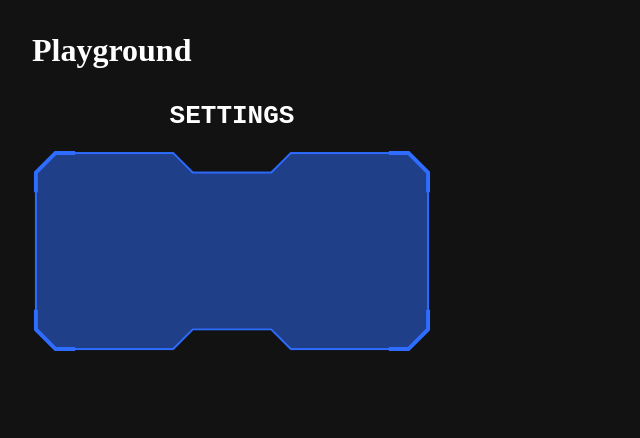
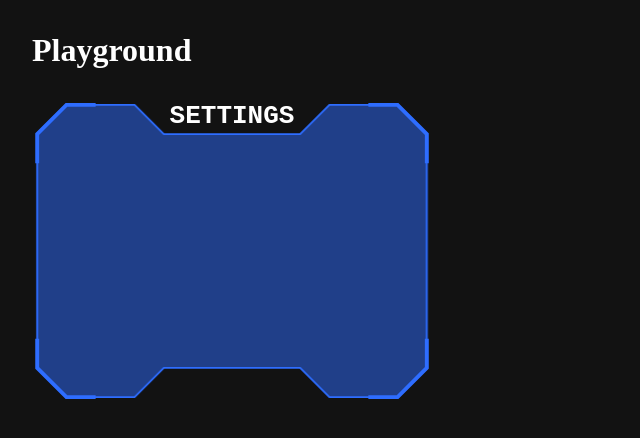
Before and after one commit to CodectiveOrg/snake-frontend, a React (Vite) app: page /playground in a window 1280 px wide. Shown: the top 438 px of the page, without its empty margins (0-640 px from the left). Built offline with nearby package versions, Linux system fonts and the light colour scheme; a web font is replaced by a local one.

Commit message:
[ADD] useResizeObserver

```diff
--- a/src/components/modal/components/modal-frame/modal-frame.component.tsx
+++ b/src/components/modal/components/modal-frame/modal-frame.component.tsx
@@ -2,28 +2,31 @@ import type { ReactNode, SVGProps } from "react";
 
 import clsx from "clsx";
 
+import { Size } from "@/configs/size.config.ts";
+
+import { useResizeObserver } from "@/hooks/use-resize-observer.ts";
+
 import styles from "./modal-frame.module.css";
 
 type Props = SVGProps<SVGSVGElement> & {
-  width: number;
-  height: number;
   contentWidth: number;
 };
 
 export default function ModalFrameComponent({
-  width,
-  height,
   contentWidth,
   className,
   ...props
 }: Props): ReactNode {
-  const offset = 10;
-  const remainWidth = (width - contentWidth) / 2;
+  const { ref, width, height } = useResizeObserver<SVGSVGElement>();
 
-  const strokeWidth = 2;
+  const offset = Size.MODAL_OFFSET;
+  const strokeWidth = Size.MODAL_CORNER_WIDTH;
+  const remainWidth =
+    (width - Math.max(Size.MODAL_MIN_CONTENT_WIDTH, contentWidth)) / 2;
 
   return (
     <svg
+      ref={ref}
       className={clsx(styles["modal-frame"], className)}
       width={width + 2 * strokeWidth}
       height={height + 2 * strokeWidth}
--- a/src/components/modal/components/modal-frame/modal-frame.module.css
+++ b/src/components/modal/components/modal-frame/modal-frame.module.css
@@ -1,11 +1,10 @@
 .modal-frame {
   .perimeter {
     fill: color-mix(in hsl, var(--color-primary) 50%, transparent);
+    stroke: var(--color-primary);
+    stroke-width: 2px;
 
     backdrop-filter: blur(2rem);
-
-    stroke: var(--color-primary);
-    stroke-width: 1px;
   }
 
   .corner {
--- /dev/null
+++ b/src/configs/size.config.ts
@@ -0,0 +1,5 @@
+export const Size = {
+  MODAL_OFFSET: 30,
+  MODAL_CORNER_WIDTH: 4,
+  MODAL_MIN_CONTENT_WIDTH: 200,
+};
--- /dev/null
+++ b/src/hooks/use-resize-observer.ts
@@ -0,0 +1,35 @@
+import { type Ref, useEffect, useRef, useState } from "react";
+
+type Result<T extends Element> = {
+  ref: Ref<T | null>;
+  width: number;
+  height: number;
+};
+
+export function useResizeObserver<T extends Element>(): Result<T> {
+  const [width, setWidth] = useState<number>(0);
+  const [height, setHeight] = useState<number>(0);
+
+  const ref = useRef<T | null>(null);
+
+  useEffect(() => {
+    const element = ref.current;
+    if (!element) {
+      return;
+    }
+
+    const observer = new ResizeObserver((entries) => {
+      const { width, height } = entries[0].contentRect;
+      setWidth(width);
+      setHeight(height);
+    });
+
+    observer.observe(element);
+
+    return () => {
+      observer.disconnect();
+    };
+  }, []);
+
+  return { ref, width, height };
+}
--- a/src/services/controller.service.ts
+++ b/src/services/controller.service.ts
@@ -1,4 +1,4 @@
-import { VALID_DIRECTIONS } from "@/configs/valid-directions.ts";
+import { VALID_DIRECTIONS } from "@/configs/valid-directions.config.ts";
 
 import { BufferStructure } from "@/structures/buffer.structure.ts";
 
```
Also changed, not shown: .prettierrc.json, src/configs/valid-directions.config.ts (renamed from src/configs/valid-directions.ts).
